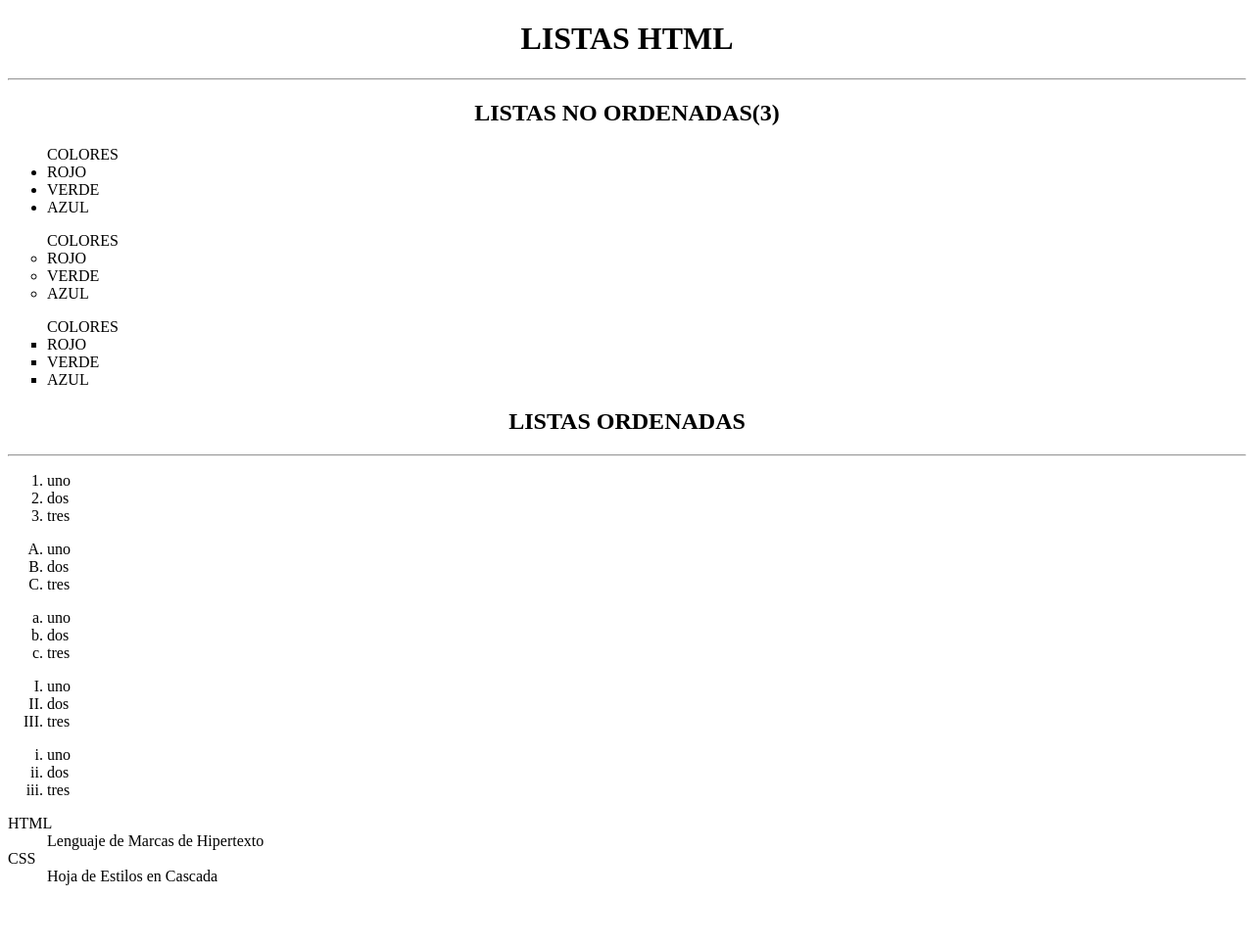
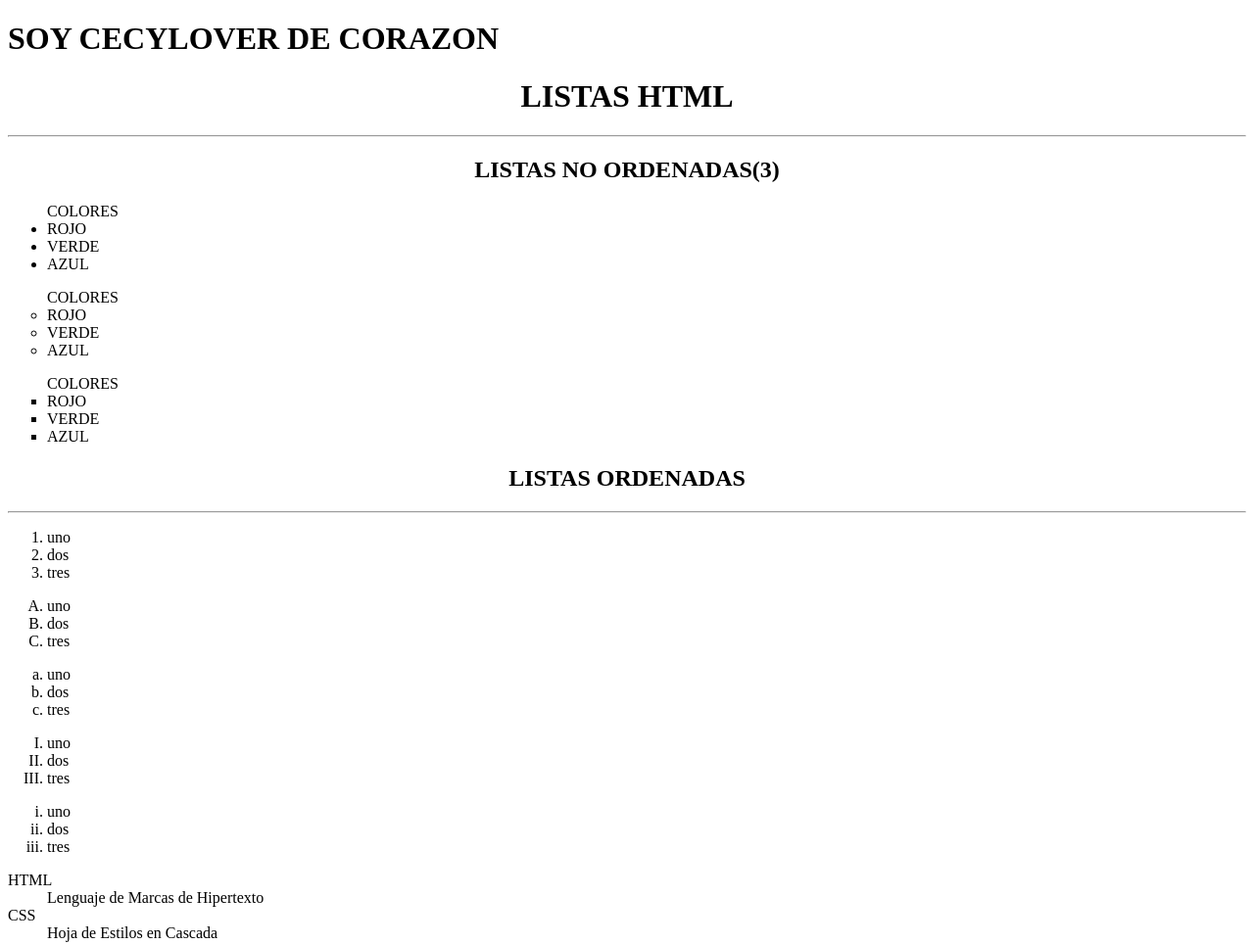
Before and after one commit to yoamoprogramar/miprimeravez, a plain HTML site: page listas.html in a window 1280 px wide. Shown: the whole page at 98% size. Before the commit the page ends 920 px from the top, so only its background shows below. Drawn offline with Linux system fonts and the light colour scheme.

Commit message:
AGREGUE ALGO

```diff
--- a/listas.html
+++ b/listas.html
@@ -8,6 +8,7 @@
     <title>LISTAS</title>
 </head>
 <body>
+    <h1>SOY CECYLOVER DE CORAZON</h1>
     <center>
         <h1>LISTAS HTML</h1><hr>
         <h2>LISTAS NO ORDENADAS(3)</h2>
```
